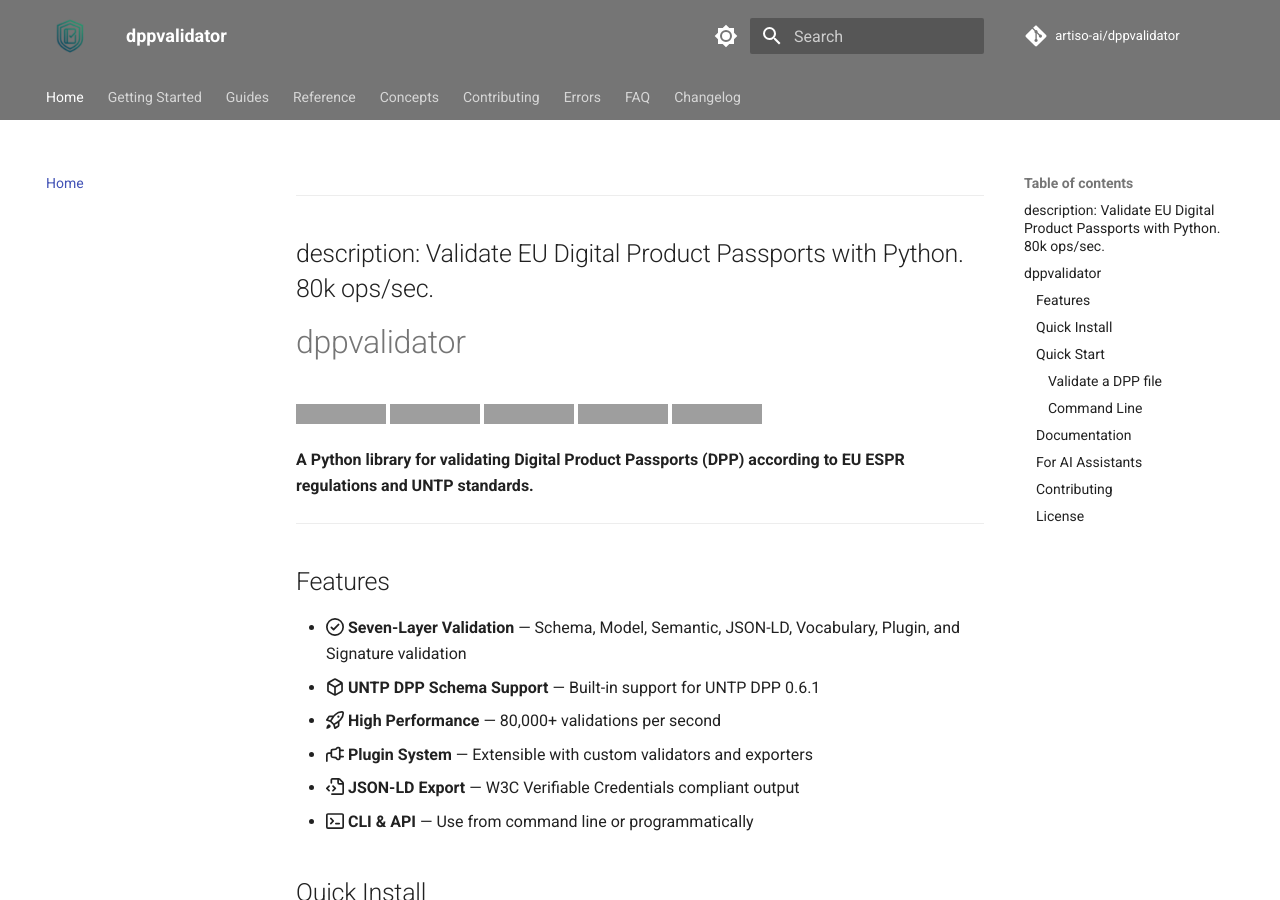
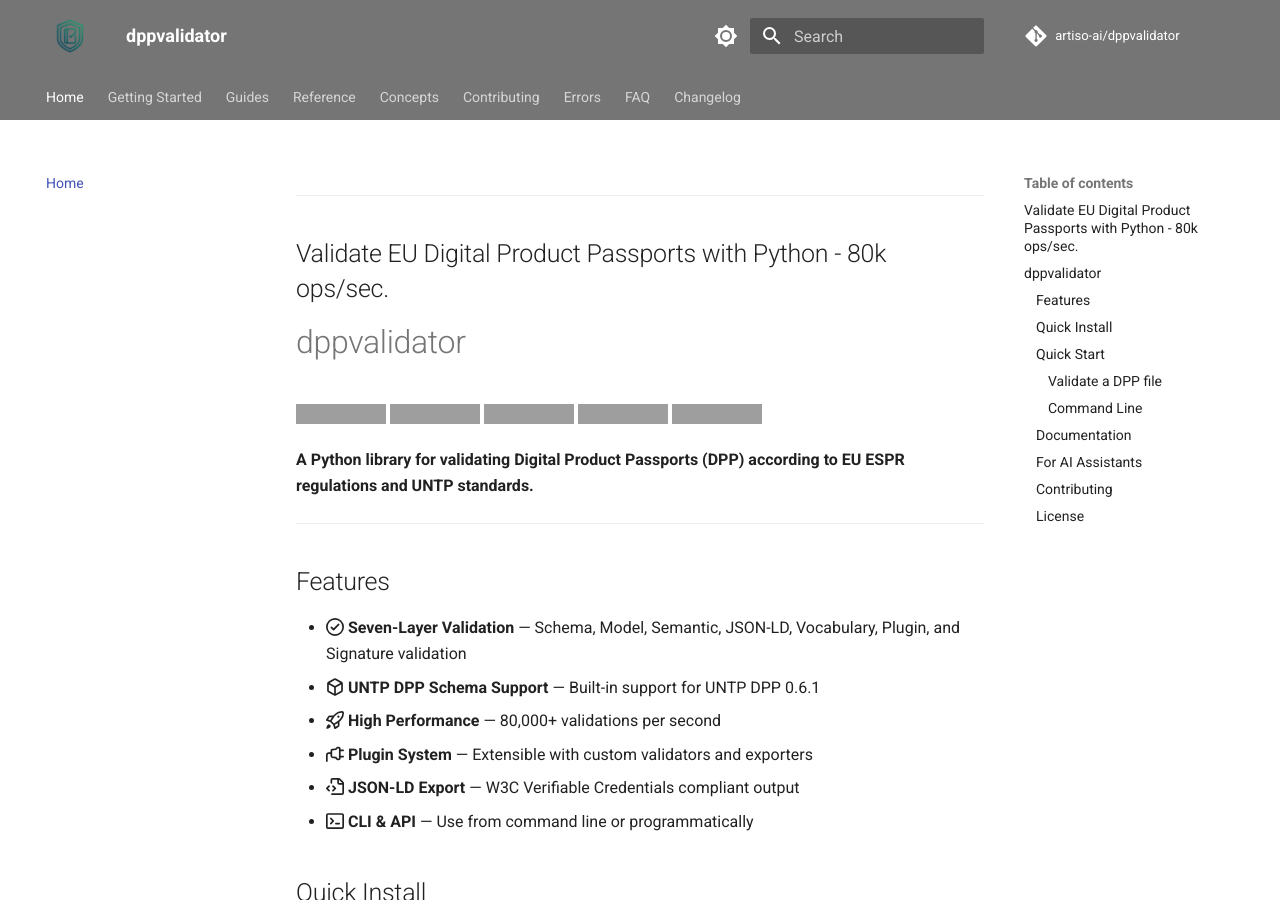
Before and after one commit to sumeshyess/dppvalidator, an MkDocs documentation site: the page built from docs/index.md, in a window 1280 px wide and 900 px high. Built offline with MkDocs 1.6.1 and Material for MkDocs 9.7.7, drawn with Linux system fonts in a browser that asks for light colours; plug-ins that fetch from the network failed and are left out; comment, search, counter and statistics services are not loaded; grey boxes are pictures that could not be loaded.

Commit message:
Update description

```diff
--- a/docs/index.md
+++ b/docs/index.md
@@ -1,6 +1,6 @@
 ______________________________________________________________________
 
-## description: Validate EU Digital Product Passports with Python. 80k ops/sec.
+## Validate EU Digital Product Passports with Python - 80k ops/sec.
 
 # dppvalidator
 
```
